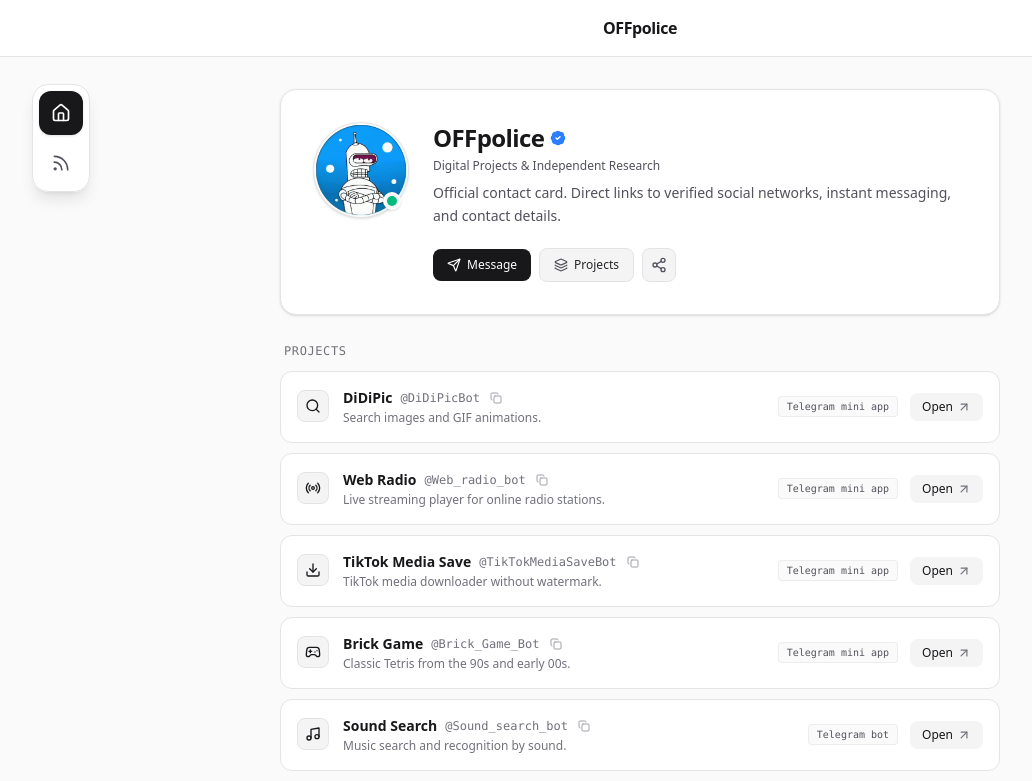
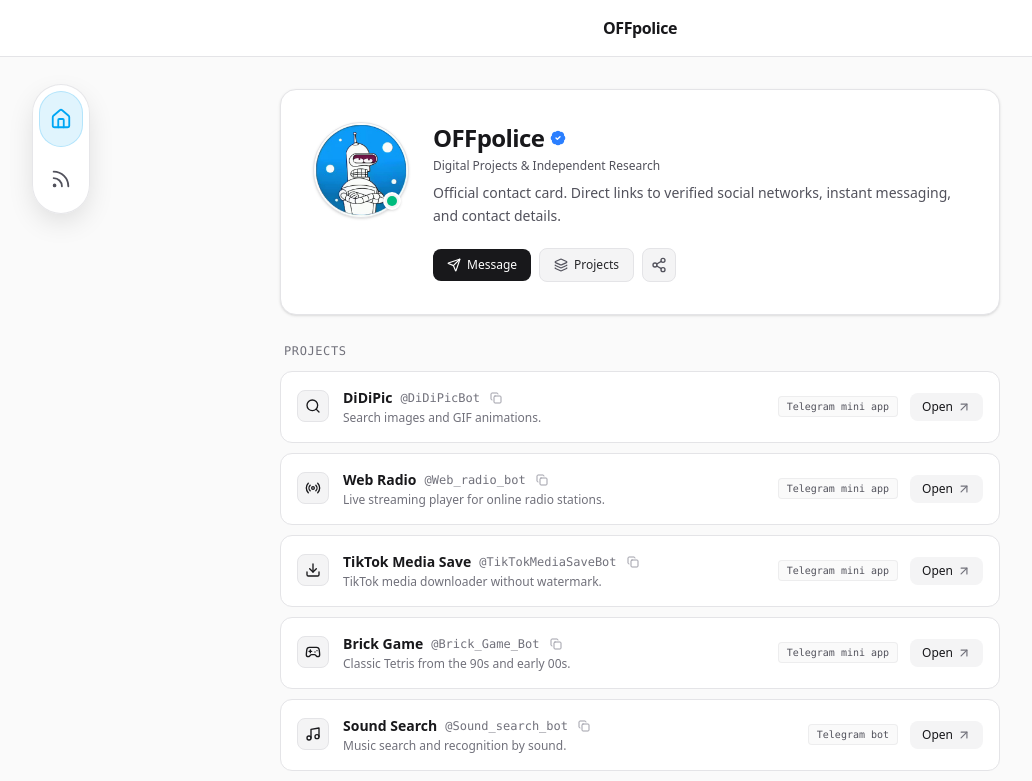
Before and after one commit to OFFpolice/offpolice.pro, a React (Vite) app: page / in a window 1280 px wide. Shown: the top 781 px of the page, without its empty margins (0-1032 px from the left). Built offline with nearby package versions, Linux system fonts and the light colour scheme.

Commit message:
style: refactor FloatingNavbar UI
- Update styles for a more modern, pill-shaped design
- Adjust icon dimensions and stroke weight for better visual balance
- Add assets and minor configuration changes

```diff
--- a/src/components/FloatingNavbar.tsx
+++ b/src/components/FloatingNavbar.tsx
@@ -1,4 +1,5 @@
 import React from 'react';
+import { motion } from 'motion/react';
 import { House, Rss } from 'lucide-react';
 import { AppTab, Translations } from '../types';
 
@@ -27,12 +28,12 @@ export const FloatingNavbar: React.FC<FloatingNavbarProps> = ({
     {
       id: 'card',
       label: t.navCard,
-      icon: <House className="w-5 h-5 shrink-0" />,
+      icon: <House className="w-[22px] h-[22px] shrink-0" strokeWidth={2} />,
     },
     {
       id: 'feed',
       label: t.navFeed,
-      icon: <Rss className="w-5 h-5 shrink-0" />,
+      icon: <Rss className="w-[22px] h-[22px] shrink-0" strokeWidth={2} />,
     },
   ];
 
@@ -42,7 +43,7 @@ export const FloatingNavbar: React.FC<FloatingNavbarProps> = ({
       aria-label={t.navLabel}
       className="fixed z-40 bottom-[max(1rem,calc(0.75rem+var(--safe-area-bottom)))] left-1/2 -translate-x-1/2 md:bottom-auto md:top-[calc(3.5rem+var(--safe-area-top)+1.75rem)] md:left-4 lg:left-6 xl:left-8 md:translate-x-0"
     >
-      <div className="flex flex-row md:flex-col items-center gap-1.5 p-1.5 rounded-2xl bg-white/90 dark:bg-zinc-900/90 backdrop-blur-md border border-zinc-200 dark:border-zinc-800 shadow-lg shadow-zinc-900/10 dark:shadow-black/40 transition-colors duration-150">
+      <div className="flex flex-row md:flex-col items-center gap-1 p-1.5 rounded-full bg-white/88 dark:bg-[#101823]/90 backdrop-blur-xl border border-zinc-200/90 dark:border-white/10 shadow-[0_10px_30px_-6px_rgba(0,0,0,0.16)] dark:shadow-[0_14px_36px_-6px_rgba(0,0,0,0.65)] transition-colors duration-150">
         {items.map((item) => {
           const isActive = activeTab === item.id;
           return (
@@ -54,13 +55,23 @@ export const FloatingNavbar: React.FC<FloatingNavbarProps> = ({
               aria-label={item.label}
               title={item.label}
               aria-current={isActive ? 'page' : undefined}
-              className={`w-11 h-11 flex items-center justify-center rounded-xl transition-colors duration-150 cursor-pointer focus-visible:outline-none focus-visible:ring-2 focus-visible:ring-zinc-900 dark:focus-visible:ring-zinc-100 ${
+              className={`relative w-16 h-11 md:w-11 md:h-14 flex items-center justify-center rounded-full transition-colors duration-200 cursor-pointer focus-visible:outline-none focus-visible:ring-2 focus-visible:ring-sky-500 ${
                 isActive
-                  ? 'bg-zinc-900 text-white dark:bg-zinc-100 dark:text-zinc-900 shadow-sm'
-                  : 'text-zinc-600 dark:text-zinc-400 hover:text-zinc-900 dark:hover:text-zinc-100 hover:bg-zinc-100/80 dark:hover:bg-zinc-800/70'
+                  ? 'text-sky-500 dark:text-[#38bdf8]'
+                  : 'text-zinc-600 hover:text-zinc-900 dark:text-zinc-200 dark:hover:text-white'
               }`}
             >
-              {item.icon}
+              {isActive && (
+                <motion.span
+                  layoutId="floating-nav-pill"
+                  transition={{ type: 'spring', stiffness: 420, damping: 32 }}
+                  className="absolute inset-0 rounded-full bg-sky-500/12 dark:bg-white/12 border border-sky-500/20 dark:border-white/10"
+                  aria-hidden="true"
+                />
+              )}
+              <span className="relative z-10 flex items-center justify-center">
+                {item.icon}
+              </span>
             </button>
           );
         })}
```
Also changed, not shown: public/assets/aistudio/______________2026-11-13_171346_23601d80.png (added).
